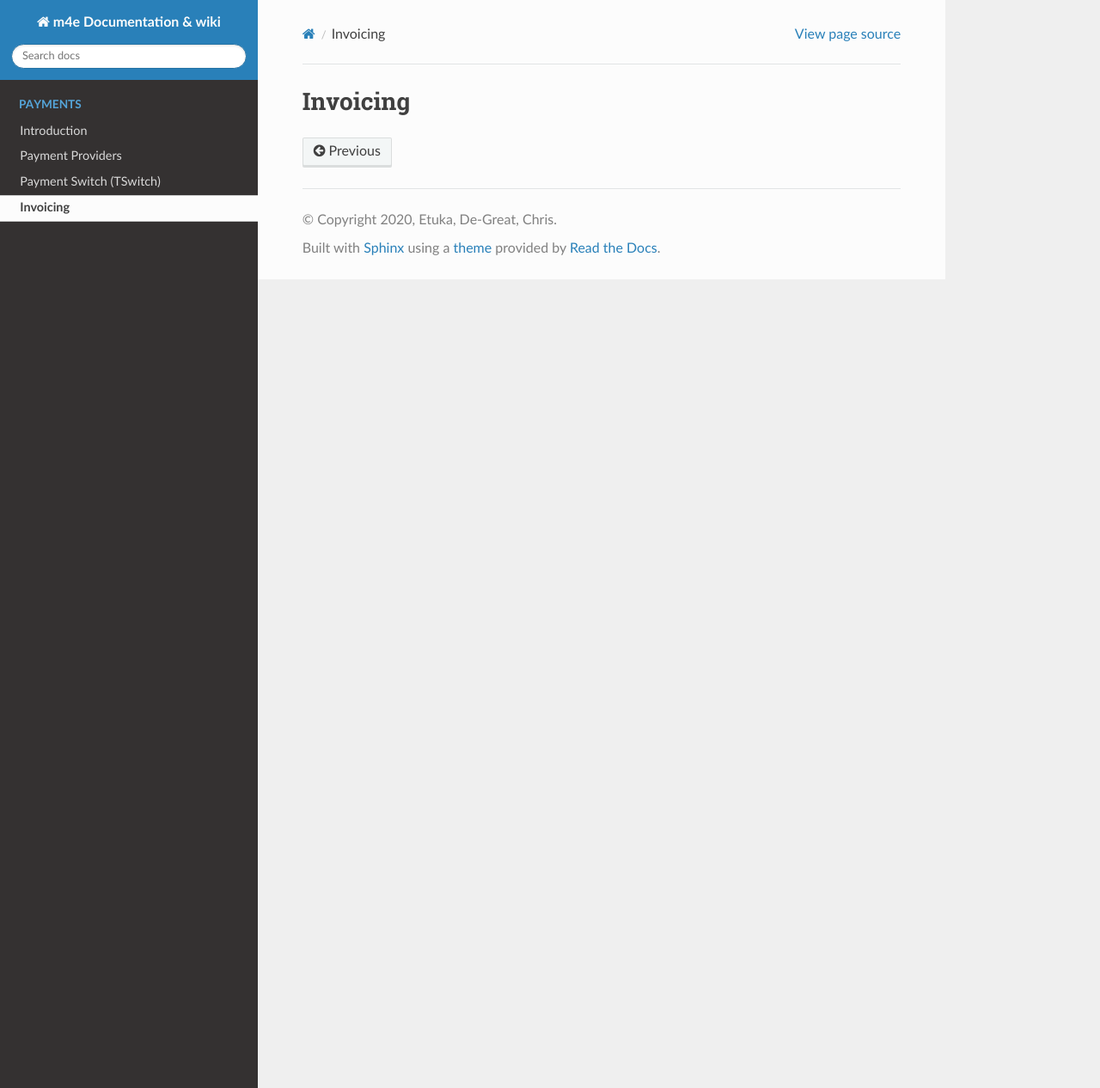
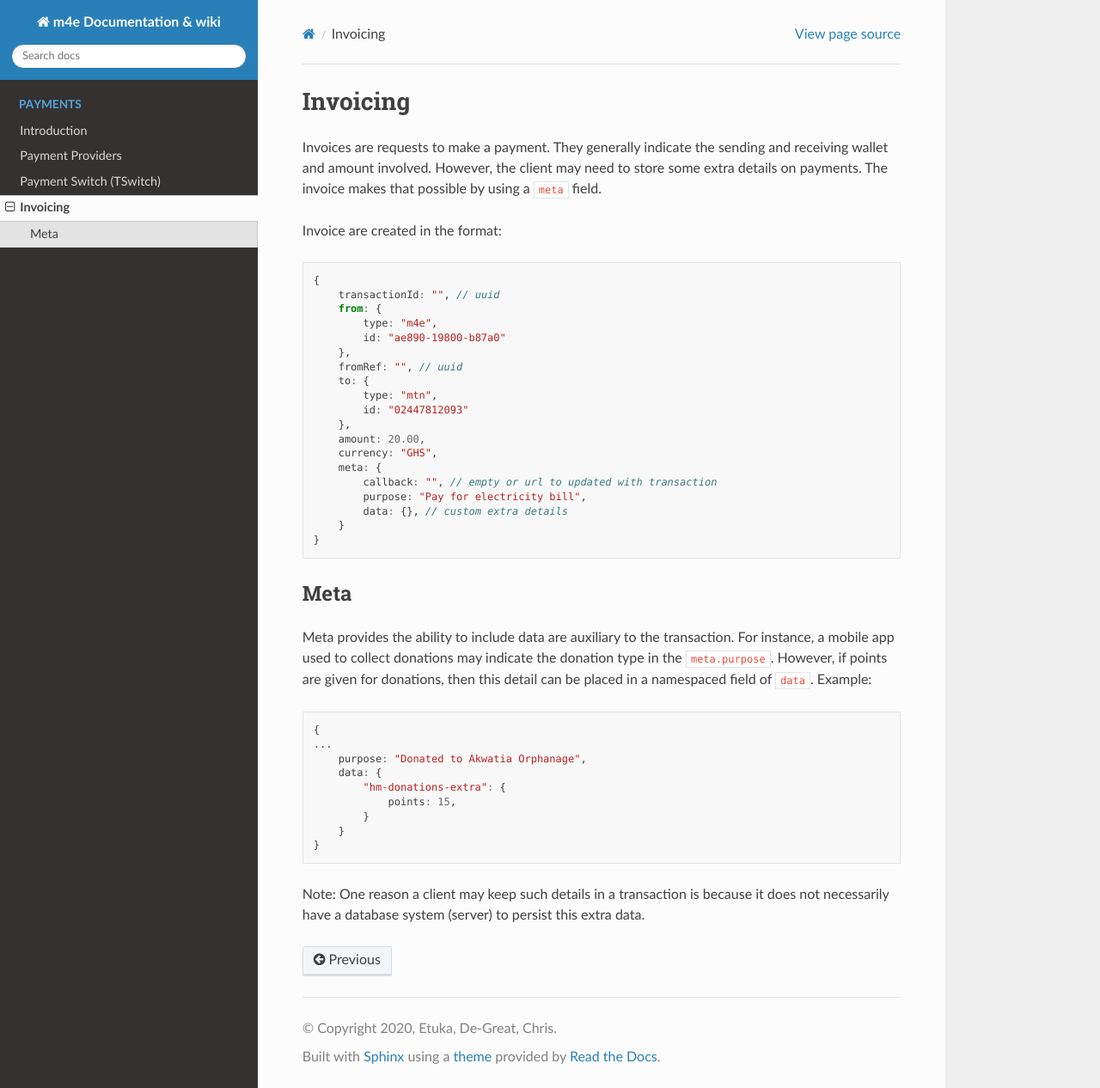
Before and after one commit to blackmann/m4edocs, a Sphinx documentation site: the page built from source/invoice.rst, in a window 1280 px wide and 1266 px high. Shown: the whole window at 86% size. Built offline with Sphinx 7.4.7 and the Read the Docs theme 2.0.0, drawn with Linux system fonts in a browser that asks for light colours.

Commit message:
Changed wallet format

```diff
--- a/source/invoice.rst
+++ b/source/invoice.rst
@@ -1,2 +1,47 @@
 Invoicing
 ************
+
+Invoices are requests to make a payment. They generally indicate the sending and receiving wallet and amount involved. However, the client may need to store some extra details on payments. The invoice makes that possible by using a ``meta`` field.
+
+Invoice are created in the format:
+
+.. code-block:: javascript
+
+    {
+        transactionId: "", // uuid
+        from: {
+            type: "m4e",
+            id: "ae890-19800-b87a0"
+        },
+        fromRef: "", // uuid
+        to: {
+            type: "mtn",
+            id: "02447812093"
+        },
+        amount: 20.00,
+        currency: "GHS",
+        meta: {
+            callback: "", // empty or url to updated with transaction
+            purpose: "Pay for electricity bill",
+            data: {}, // custom extra details
+        }
+    }
+
+Meta
+--------
+
+Meta provides the ability to include data are auxiliary to the transaction. For instance, a mobile app used to collect donations may indicate the donation type in the ``meta.purpose``. However, if points are given for donations, then this detail can be placed in a namespaced field of ``data``. Example:
+
+.. code-block:: javascript
+
+    {
+    ...
+        purpose: "Donated to Akwatia Orphanage",
+        data: {
+            "hm-donations-extra": {
+                points: 15,
+            }
+        }
+    }
+
+Note: One reason a client may keep such details in a transaction is because it does not necessarily have a database system (server) to persist this extra data.
```
Also changed, not shown: source/introduction.rst (+9 -3 lines).
